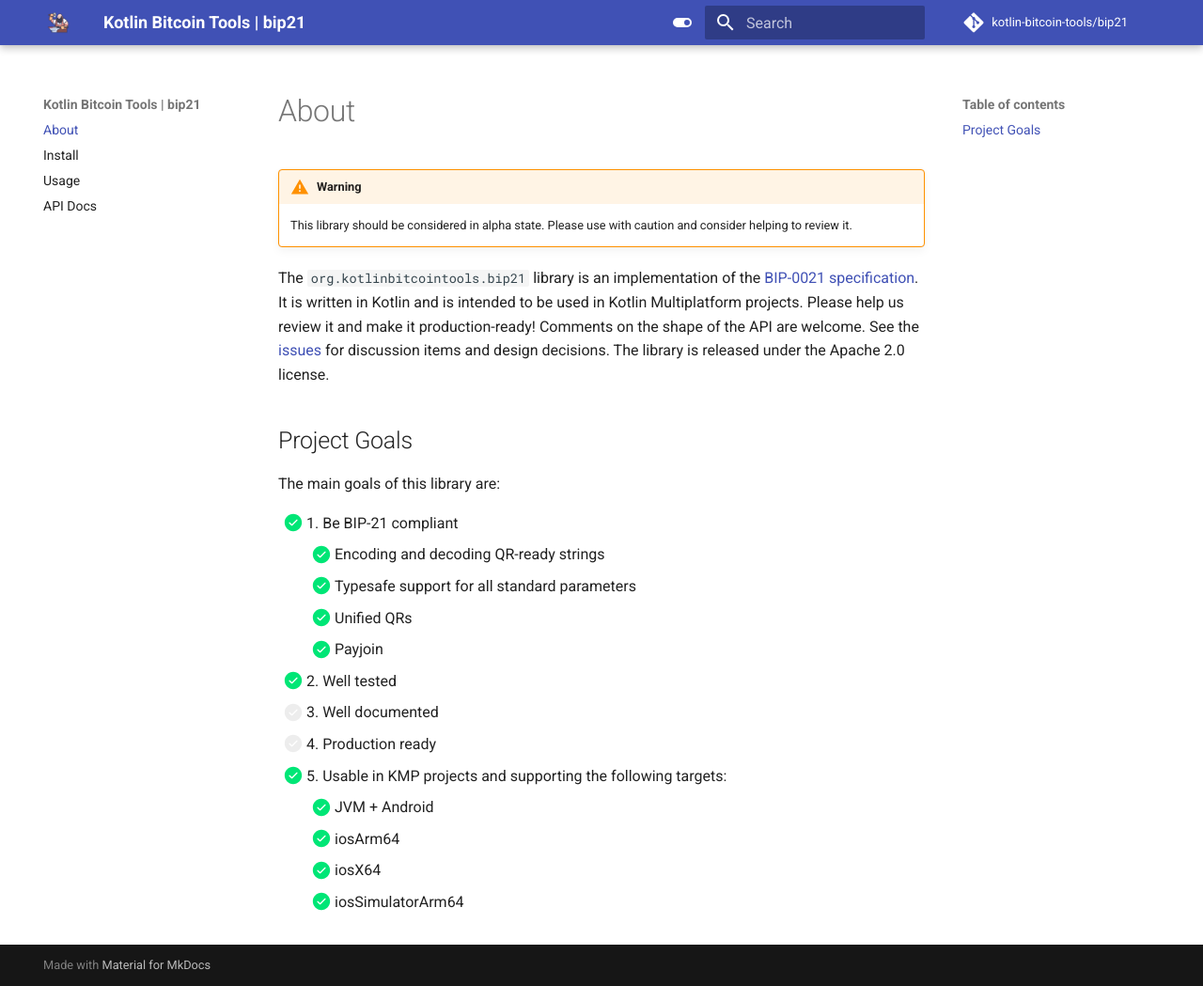
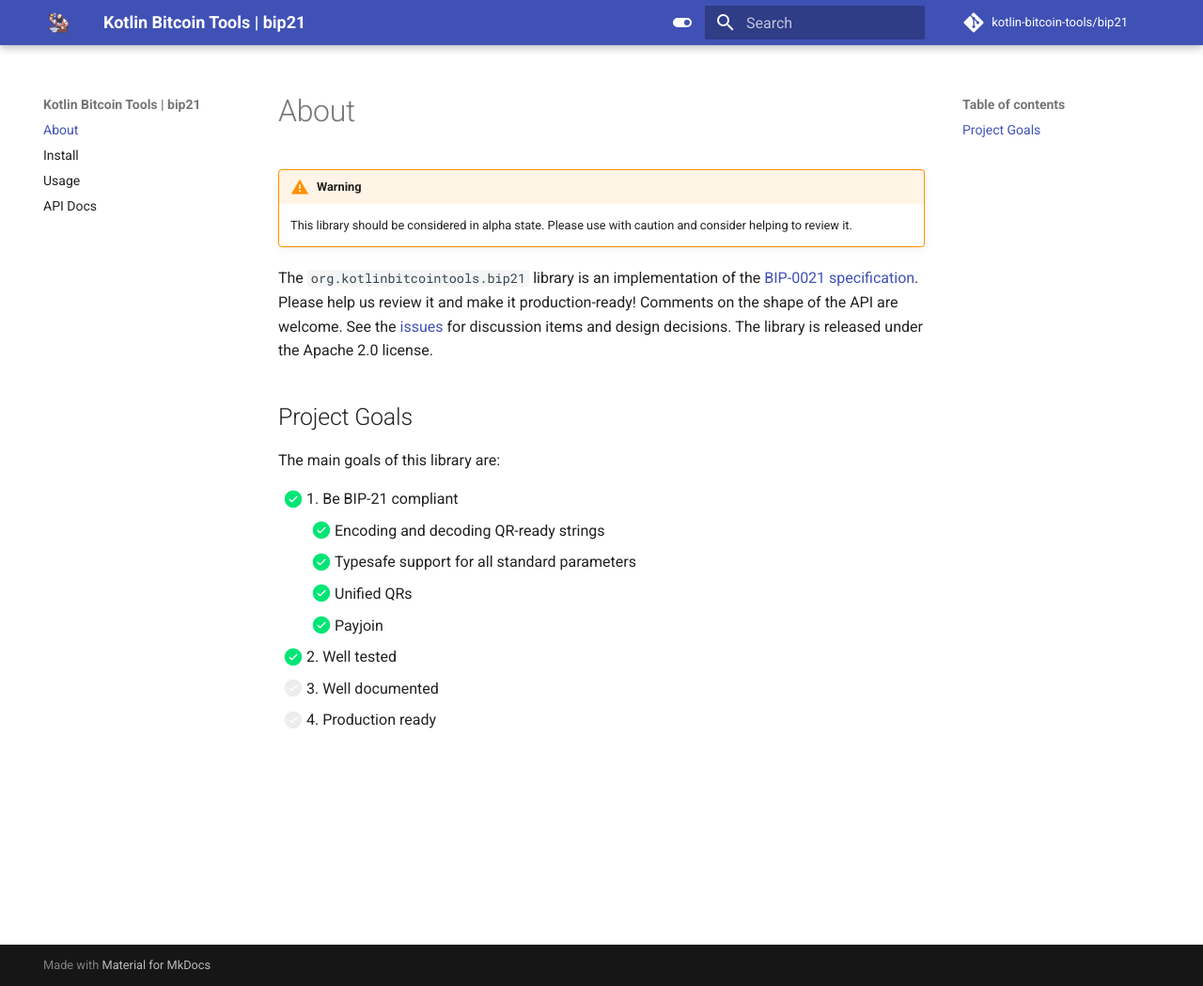
Before and after one commit to kotlin-bitcoin-tools/bip21, an MkDocs documentation site: the page built from docs/index.md, in a window 1280 px wide and 1049 px high. Shown: the whole window at 94% size. Built offline with MkDocs 1.6.1 and Material for MkDocs 9.7.7, drawn with Linux system fonts in a browser that asks for light colours; comment, search, counter and statistics services are not loaded.

Commit message:
Remove Kotlin Multiplatform claims from the docs

```diff
--- a/docs/index.md
+++ b/docs/index.md
@@ -4,7 +4,7 @@
     This library should be considered in alpha state. Please use with caution and consider helping to review it.
 
 
-The `org.kotlinbitcointools.bip21` library is an implementation of the [BIP-0021 specification]. It is written in Kotlin and is intended to be used in Kotlin Multiplatform projects. Please help us review it and make it production-ready! Comments on the shape of the API are welcome. See the [issues] for discussion items and design decisions. The library is released under the Apache 2.0 license.
+The `org.kotlinbitcointools.bip21` library is an implementation of the [BIP-0021 specification]. Please help us review it and make it production-ready! Comments on the shape of the API are welcome. See the [issues] for discussion items and design decisions. The library is released under the Apache 2.0 license.
 
 ## Project Goals
 
@@ -18,11 +18,6 @@ The main goals of this library are:
   - [x] 2. Well tested
   - [ ] 3. Well documented
   - [ ] 4. Production ready
-  - [x] 5. Usable in KMP projects and supporting the following targets:
-    - [x] JVM + Android
-    - [x] iosArm64
-    - [x] iosX64
-    - [x] iosSimulatorArm64
 
 [BIP-0021 specification]: https://github.com/bitcoin/bips/blob/master/bip-0021.mediawiki
 [issues]: https://github.com/kotlin-bitcoin-tools/bip21/issues
```
Also changed, not shown: MODULE.md (+1 -1 lines), README.md (+1 -2 lines), docs/usage.md (+1 -1 lines).
